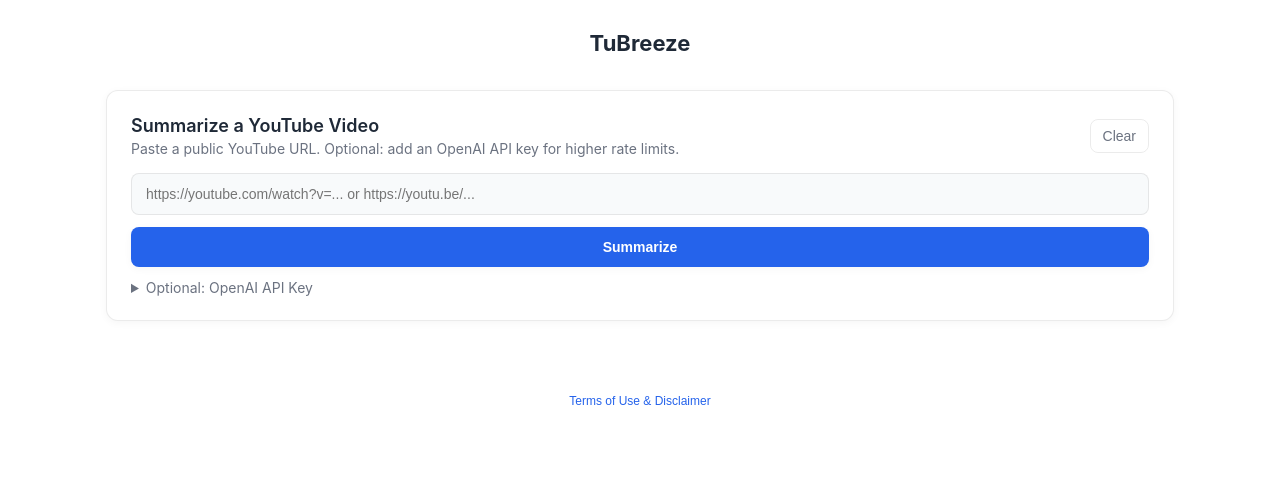
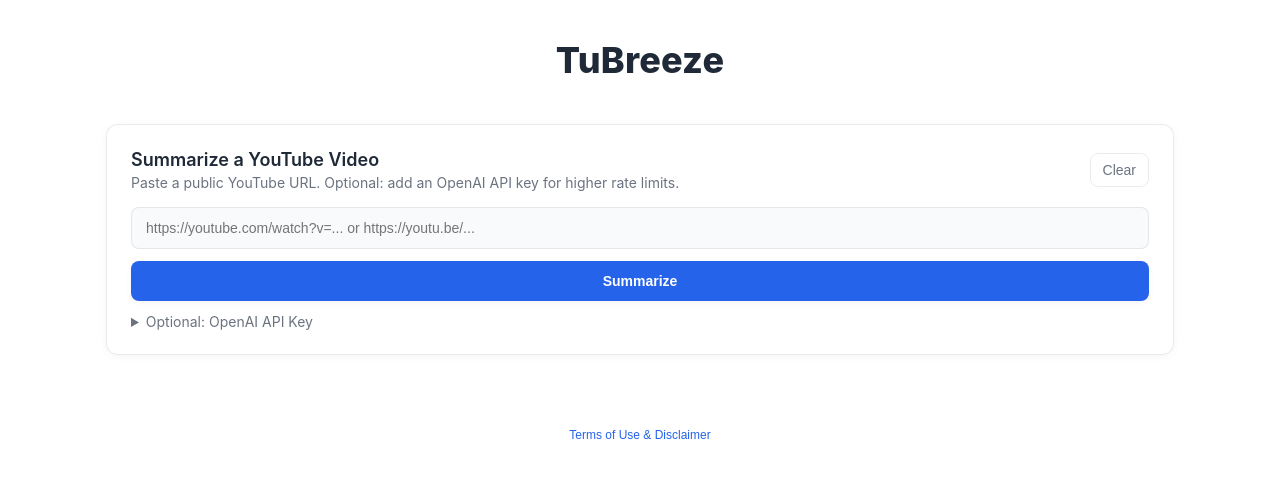
Before and after one commit to kevinmilly/yt_breeze, an Angular app in the folder frontend/: page / in a window 1280 px wide. Shown: the top 478 px of the page. Built offline with nearby package versions, Linux system fonts and the light colour scheme.

Commit message:
style: center and enlarge header wordmark

```diff
--- a/frontend/src/app/summarize/summarize.css
+++ b/frontend/src/app/summarize/summarize.css
@@ -26,12 +26,13 @@
   color:var(--text);
 }
 
-/* Brand row (logo left of title) */
-.brand-row{display:flex;align-items:center;gap:14px;max-width:1100px;margin:0 auto;padding:6px 0}
-.brand-row.brand-centered{justify-content:center}
+/* Brand row (wordmark centered) */
+.brand-row{display:flex;align-items:center;justify-content:center;gap:14px;max-width:1100px;margin:0 auto;padding:14px 0}
+/* hide any image-based logo (use the wordmark instead) */
+.brand-logo{display:none}
 .brand-text{display:flex;flex-direction:column;align-items:center}
-.brand-text .title{font-size:22px;margin:0}
-.brand-text .subtitle{margin:0;color:var(--text-muted);font-size:13px}
+.brand-text .title{font-size:36px;margin:0;font-weight:800;letter-spacing:0.2px}
+.brand-text .subtitle{margin:6px 0 0;color:var(--text-muted);font-size:14px}
 
 @media (max-width:720px){
   .brand-row{align-items:flex-start;gap:10px}
```
